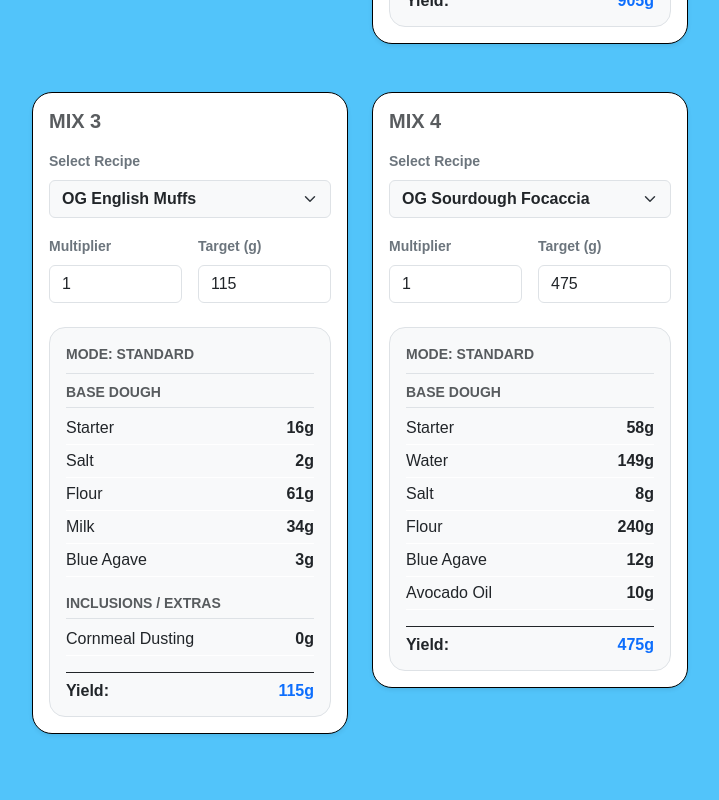
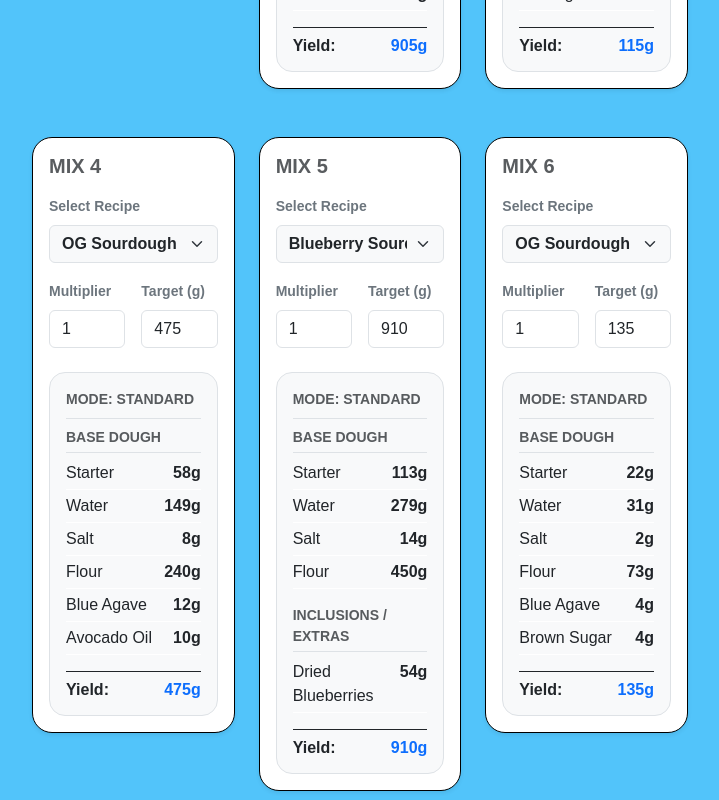
Before and after one commit to dylandotanthony/dylans-homomade-bakery, a React (Vite) app: page /calculator in a window 1280 px wide. Shown: the part 1360-2160 px from the top of the page, without its empty margins (280-999 px from the left). Built offline with nearby package versions, Linux system fonts and the light colour scheme; a web font is replaced by a local one.

Commit message:
Update Calculator.jsx

```diff
--- a/src/Calculator.jsx
+++ b/src/Calculator.jsx
@@ -44,6 +44,16 @@ const recipes = {
         dough: [{ name: "Flour", weight: 450 }, { name: "Water", weight: 279 }, { name: "Starter", weight: 112.5 }, { name: "Salt", weight: 14.4 }],
         inclusions: [{ name: "Flakey Salt Topping", weight: 0 }, { name: "Caramel Chips", weight: 54 }]
     },
+    "crisp_french_onione": {
+        name: "Crispy French Onion Sourdough",
+        dough: [{ name: "Flour", weight: 420.1 }, { name: "Water", weight: 264.7 }, { name: "Starter", weight: 105 }, { name: "Soup Mix", weight: 23.5 }],
+        inclusions: [{ name: "Fried Onions", weight: 33.6 }, { name: "Gruyere", weight: 63 }]
+    },
+    "Croissourdough": {
+        name: "Croissourdough",
+        dough: [{ name: "Flour", weight: 427.6 }, { name: "Water", weight: 265.1 }, { name: "Starter", weight: 106.9 }, { name: "Salt", weight: 13.7 }],
+        inclusions: [{ name: "Frozen Butter", weight: 96.6 }]
+    },
     "blueberry": {
         name: "Blueberry Sourdough",
         dough: [{ name: "Flour", weight: 450 }, { name: "Water", weight: 279 }, { name: "Starter", weight: 112.5 }, { name: "Salt", weight: 14.4 }],
@@ -86,7 +96,7 @@ const recipes = {
     },
     "banana_pie": {
         name: "Banana Pie Sourdough",
-        dough: [{ name: "Flour", weight: 407.7 }, { name: "Water", weight: 252.8 }, { name: "Starter", weight: 97.8 }, { name: "Salt", weight: 13 }, { name: "Banana Pudding Mix", weight: 77.5 }],
+        dough: [{ name: "Flour", weight: 409.5 }, { name: "Water", weight: 253.9 }, { name: "Starter", weight: 98.3 }, { name: "Salt", weight: 13.1 }, { name: "Banana Pudding Mix", weight: 73.7 }],
         inclusions: [{ name: "Cookies Fold in", weight: 61.2 }, { name: "Cookies Dusters", weight: 0 }]
     },
     "Pep_pizza": {
@@ -98,6 +108,12 @@ const recipes = {
         name: "GingerCrust Sourdough",
         dough: [{ name: "Flour", weight: 415.9 }, { name: "Water", weight: 241.2 }, { name: "Starter", weight: 100 }, { name: "Salt", weight: 13.3 }, { name: "Brown Sugar", weight: 41.6 }, { name: "Molasses", weight: 83.2 }, { name: "Vanilla Extract", weight: 4.2 }, { name: "Ginger", weight: 5.8 }],
         inclusions: [{ name: "PS SUGAR ROLL IN", weight: 20 }]
+    },
+    "prune_prosper": {
+        name: "Prune & Prosper Sourdough",
+        // Fixed: Replaced period with comma and added missing commas between objects
+        dough: [{ name: "Flour", weight: 358.1 }, { name: "WW Flour", weight: 89.5 }, { name: "Apple Juice", weight: 138.7 }, { name: "Water", weight: 147.7 }, { name: "Starter", weight: 111.9 }, { name: "Salt", weight: 14.3 }],
+        inclusions: [{ name: "Dried Prunes", weight: 44.8 }]
     },
     "bb_cin": {
         name: "Blueberry Cinnamon Sourdough",
@@ -184,10 +200,15 @@ const recipes = {
         dough: [{ name: "Flour", weight: 40.4 }, { name: "Milk", weight: 22.2 }, { name: "Starter", weight: 8.9 }, { name: "Butter Melted", weight: 5.3 }, { name: "Brown Sugar", weight: 2.2 }, { name: "Salt", weight: 0.9 }],
         inclusions: []
     },
-    "Jal_Chile_bagels": {
-        name: "Jalapeno Chile Bagels",
-        dough: [{ name: "Flour", weight: 67.3 }, { name: "Water", weight: 28.1 }, { name: "Starter", weight: 20.1 }, { name: "Blue Agave", weight: 3.3 }, { name: "Brown Sugar", weight: 3.3 }, { name: "Salt", weight: 2.1 }],
-        inclusions: [{ name: "Peppers", weight: 6.7 }, { name: "Cheese", weight: 4.2 }]
+    "Jal_Chd_bagels": {
+        name: "Jalapeno Chd Bagels",
+        dough: [{ name: "Flour", weight: 67.5 }, { name: "Water", weight: 18.8 }, { name: "Starter", weight: 20.2 }, { name: "Blue Agave", weight: 3.3 }, { name: "Brown Sugar", weight: 3.3 }, { name: "Salt", weight: 2.1 }],
+        inclusions: [{ name: "Jalapeno", weight: 6.7 }, { name: "Cheese", weight: 3.6 }]
+    },
+    "RCC_bagels": {
+        name: "Roasted Chile Cheese Bagels",
+        dough: [{ name: "Flour", weight: 67.5 }, { name: "Water", weight: 28.2 }, { name: "Chile Juice", weight: 9.4 }, { name: "Starter", weight: 20.2 }, { name: "Blue Agave", weight: 3.3 }, { name: "Brown Sugar", weight: 3.3 }, { name: "Salt", weight: 2.1 }],
+        inclusions: [{ name: "Jalapeno", weight: 6.7 }, { name: "Cheese", weight: 3.6 }]
     },
     "BB_bagels": {
         name: "Blueberry Bagels",
@@ -200,6 +221,11 @@ const recipes = {
         inclusions: [{ name: "Dried Blueberries", weight: 59.8 }, { name: "Pepper Jack Cheese", weight: 91.7 }]
     }
 };
+
+// Performance Fix: Sort the recipes ONCE outside the component
+const sortedRecipeEntries = Object.entries(recipes).sort(([, a], [, b]) =>
+    a.name.localeCompare(b.name)
+);
 
 // Reusable Mix Card Component
 function MixCard({ mixName, defaultRecipe }) {
@@ -223,18 +249,36 @@ function MixCard({ mixName, defaultRecipe }) {
     }, [recipeKey, baseWeight]);
 
     const handleMultiplierChange = (e) => {
-        const val = parseFloat(e.target.value);
-        setMultiplier(val || "");
-        if (val) {
+        const rawVal = e.target.value;
+
+        if (rawVal === "") {
+            setMultiplier("");
+            setTargetWeight("");
+            return;
+        }
+
+        setMultiplier(rawVal);
+
+        const val = parseFloat(rawVal);
+        if (!isNaN(val) && val >= 0) {
             setTargetWeight(Math.round(baseWeight * val));
             setMode("Multiplier");
         }
     };
 
     const handleTargetChange = (e) => {
-        const val = parseFloat(e.target.value);
-        setTargetWeight(val || "");
-        if (val) {
+        const rawVal = e.target.value;
+
+        if (rawVal === "") {
+            setTargetWeight("");
+            setMultiplier("");
+            return;
+        }
+
+        setTargetWeight(rawVal);
+
+        const val = parseFloat(rawVal);
+        if (!isNaN(val) && val >= 0 && baseWeight > 0) {
             setMultiplier(+(val / baseWeight).toFixed(2));
             setMode("Target Weight");
         }
@@ -269,12 +313,9 @@ function MixCard({ mixName, defaultRecipe }) {
                         value={recipeKey}
                         onChange={(e) => setRecipeKey(e.target.value)}
                     >
-                        {Object.entries(recipes)
-                            .sort(([, a], [, b]) => a.name.localeCompare(b.name)) /* <--- Added alphabetical sort */
-                            .map(([key, data]) => (
-                                <option key={key} value={key}>{data.name}</option>
-                            ))
-                        }
+                        {sortedRecipeEntries.map(([key, data]) => (
+                            <option key={key} value={key}>{data.name}</option>
+                        ))}
                     </select>
                 </div>
 
@@ -285,7 +326,7 @@ function MixCard({ mixName, defaultRecipe }) {
                         <input
                             type="number"
                             className="form-control"
-                            step="0.1" min="0.1"
+                            step="0.1" min="0"
                             value={multiplier}
                             onChange={handleMultiplierChange}
                         />
@@ -295,7 +336,7 @@ function MixCard({ mixName, defaultRecipe }) {
                         <input
                             type="number"
                             className="form-control"
-                            step="10" min="1"
+                            step="10" min="0"
                             value={targetWeight}
                             onChange={handleTargetChange}
                         />
@@ -359,19 +400,26 @@ export default function Calculator() {
                     <p className="mb-0 small text-muted">Scale and target dough weights perfectly</p>
                 </div>
 
-                {/* The 4 Mix Cards in a 2x2 Grid */}
+                {/* The 6 Mix Cards in a 3x2 Grid */}
                 <div className="row g-4">
-                    <div className="col-md-6 col-12">
+                    {/* col-lg-4 makes it 3 columns on large screens. col-md-6 keeps it 2 columns on tablets. col-12 makes it 1 column on phones. */}
+                    <div className="col-lg-4 col-md-6 col-12">
                         <MixCard mixName="Mix 1" defaultRecipe="og_loaf" />
                     </div>
-                    <div className="col-md-6 col-12">
+                    <div className="col-lg-4 col-md-6 col-12">
                         <MixCard mixName="Mix 2" defaultRecipe="roasted_chile" />
                     </div>
-                    <div className="col-md-6 col-12">
+                    <div className="col-lg-4 col-md-6 col-12">
                         <MixCard mixName="Mix 3" defaultRecipe="english_muffs" />
                     </div>
-                    <div className="col-md-6 col-12">
+                    <div className="col-lg-4 col-md-6 col-12">
                         <MixCard mixName="Mix 4" defaultRecipe="focaccia" />
+                    </div>
+                    <div className="col-lg-4 col-md-6 col-12">
+                        <MixCard mixName="Mix 5" defaultRecipe="blueberry" />
+                    </div>
+                    <div className="col-lg-4 col-md-6 col-12">
+                        <MixCard mixName="Mix 6" defaultRecipe="og_bagels" />
                     </div>
                 </div>
 
```
